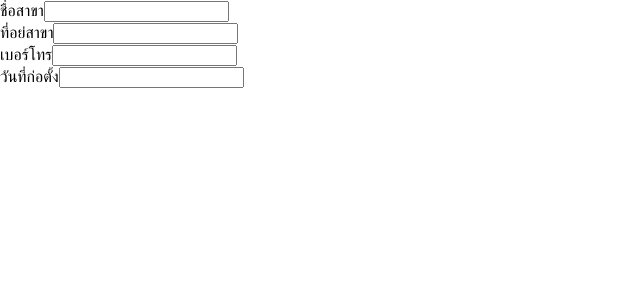
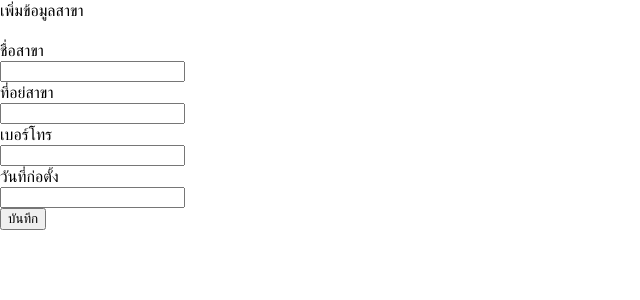
Before and after one commit to gungun614/BerryExpress, a React (Create React App) app in the folder frontend/: page /admin/addBranch in a window 1280 px wide. Shown: the top 300 px of the page, without its empty margins (0-640 px from the left). Built offline with nearby package versions, Linux system fonts and the light colour scheme.

Commit message:
edit page addbranch

```diff
--- a/frontend/src/pages/AddBranch.js
+++ b/frontend/src/pages/AddBranch.js
@@ -1,6 +1,7 @@
 import React, { useState } from "react"
 import Label from "../widgets/Label"
 import Input from "../widgets/Input"
+import Button from "../widgets/Button"
 
 const AddBranch = () => {
 
@@ -14,21 +15,37 @@ const AddBranch = () => {
     const handleChangeTelBranch = (event) => setTelBranch(event.target.value)
     const handleChangeStartDate= (event) => setStartDate(event.target.value)
 
-
+    const [ isTitle, setIsTitle ] = useState(false)
+    const [ isButton, setIsButton ] = useState(false)
+    const handleClickToggle = () => {
+      setIsTitle(!isTitle)
+      setIsButton(!isButton)
+      setIsEdit(!isEdit)
+    }
+    const [ isEdit, setIsEdit ] = useState(false)
 
   return (
     <div>
+
+  <Label text="เพิ่มข้อมูลสาขา" isHide = {isTitle} />
+  <Label text="ยืนยันการบันทึกข้อมูล" isHide = {!isTitle} />
+  <br/>
     <Label text="ชื่อสาขา" />
-    <Input type = "text" value = {branchName} onChange = {handleChangeBranchName} />
+    <Input type = "text" value = {branchName} onChange = {handleChangeBranchName} disabled ={isEdit} />
     <br/>
     <Label text="ที่อย่สาขา" />
-    <Input type = "text" value = {addressBranch} onChange = {handleChangeAddressBranch} />
+    <Input type = "text" value = {addressBranch} onChange = {handleChangeAddressBranch} disabled ={isEdit} />
     <br/>
     <Label text="เบอร์โทร"  />
-    <Input type = "text" value = {telBranch} onChange = {handleChangeTelBranch} />
+    <Input type = "text" value = {telBranch} onChange = {handleChangeTelBranch} disabled ={isEdit} />
     <br/>
     <Label text="วันที่ก่อตั้ง" />
-    <Input type = "text" value = {startDate} onChange = {handleChangeStartDate} />
+    <Input type = "text" value = {startDate} onChange = {handleChangeStartDate} disabled ={isEdit} />
+    <br/>
+    <Button type={'button'} text={'บันทึก'} isHide = {isButton} onClick = {handleClickToggle}  />
+    <Button type={'button'} text={'แก้ไข'} isHide = {!isButton} onClick = {handleClickToggle} />
+    <Button type={'button'} text={'ยืนยันการบันทึก'} isHide = {!isButton}/>
+
  </div>
 
   )
--- a/frontend/src/widgets/Button.js
+++ b/frontend/src/widgets/Button.js
@@ -2,7 +2,7 @@ import React from "react"
 
 const Button = (props) => {
 
-    const { text, onClick, type } = props
+    const { text, onClick, type, isHide } = props
 
     const handleClick = (event) => {
         event.preventDefault()
@@ -10,7 +10,8 @@ const Button = (props) => {
     }
 
     const style = {
-        cursor: 'pointer'
+        cursor: 'pointer',
+        display: isHide  ? 'none': 'block'
     }
 
     return <button type={type} style={style} onClick={handleClick}>{text}</button>
--- a/frontend/src/widgets/Label.js
+++ b/frontend/src/widgets/Label.js
@@ -2,12 +2,13 @@ import React from "react"
 
 const Label = (props) => {
 
-    const { text, color, fontSize, fontWeight, className } = props
+    const { text, color, fontSize, fontWeight, className, isHide } = props
 
     const style = {
         color: color,
         fontSize: fontSize,
-        fontWeight: fontWeight
+        fontWeight: fontWeight,
+        display: isHide  ? 'none': 'block'
     }
 
     return <label className={className} style={style}>{text}</label>
```
